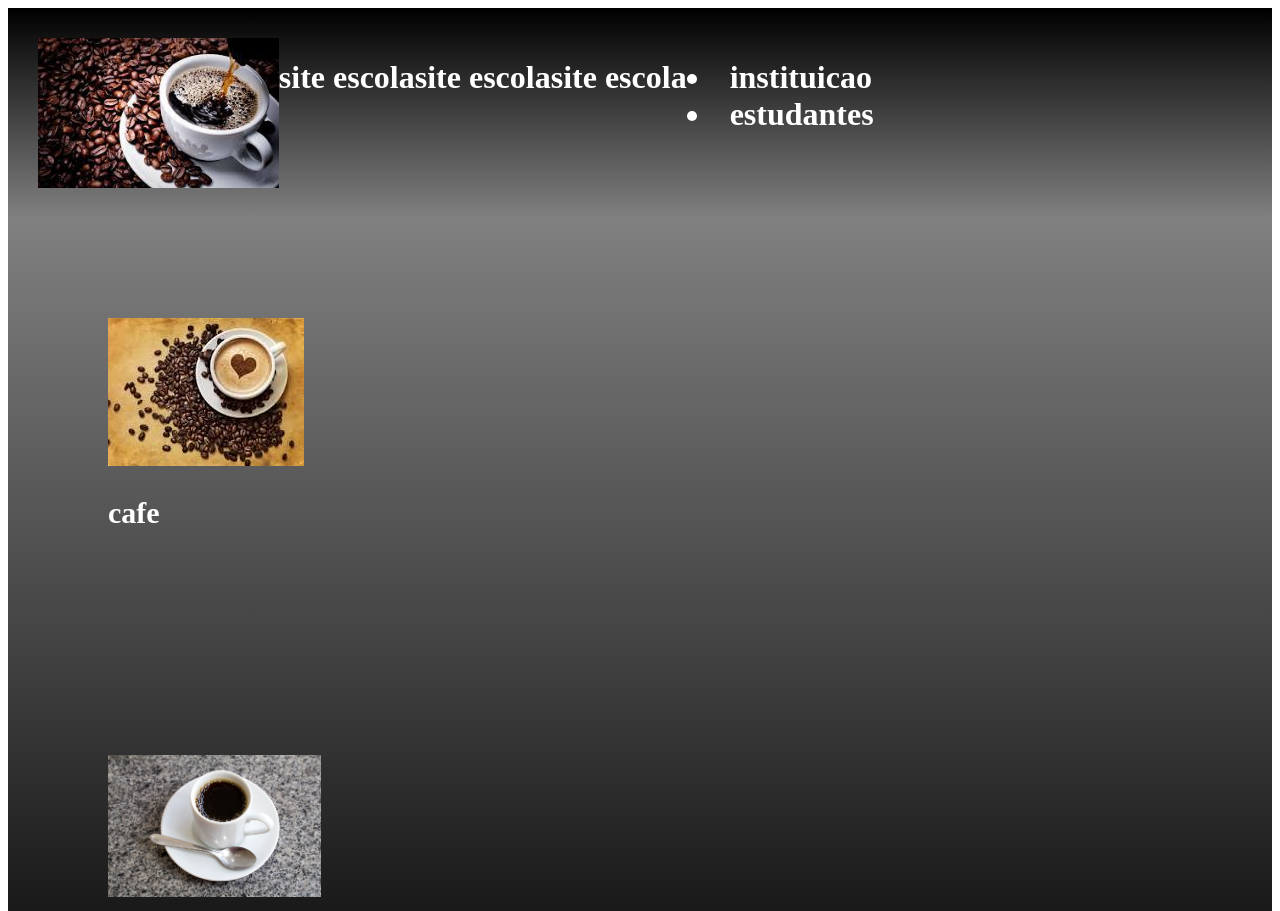
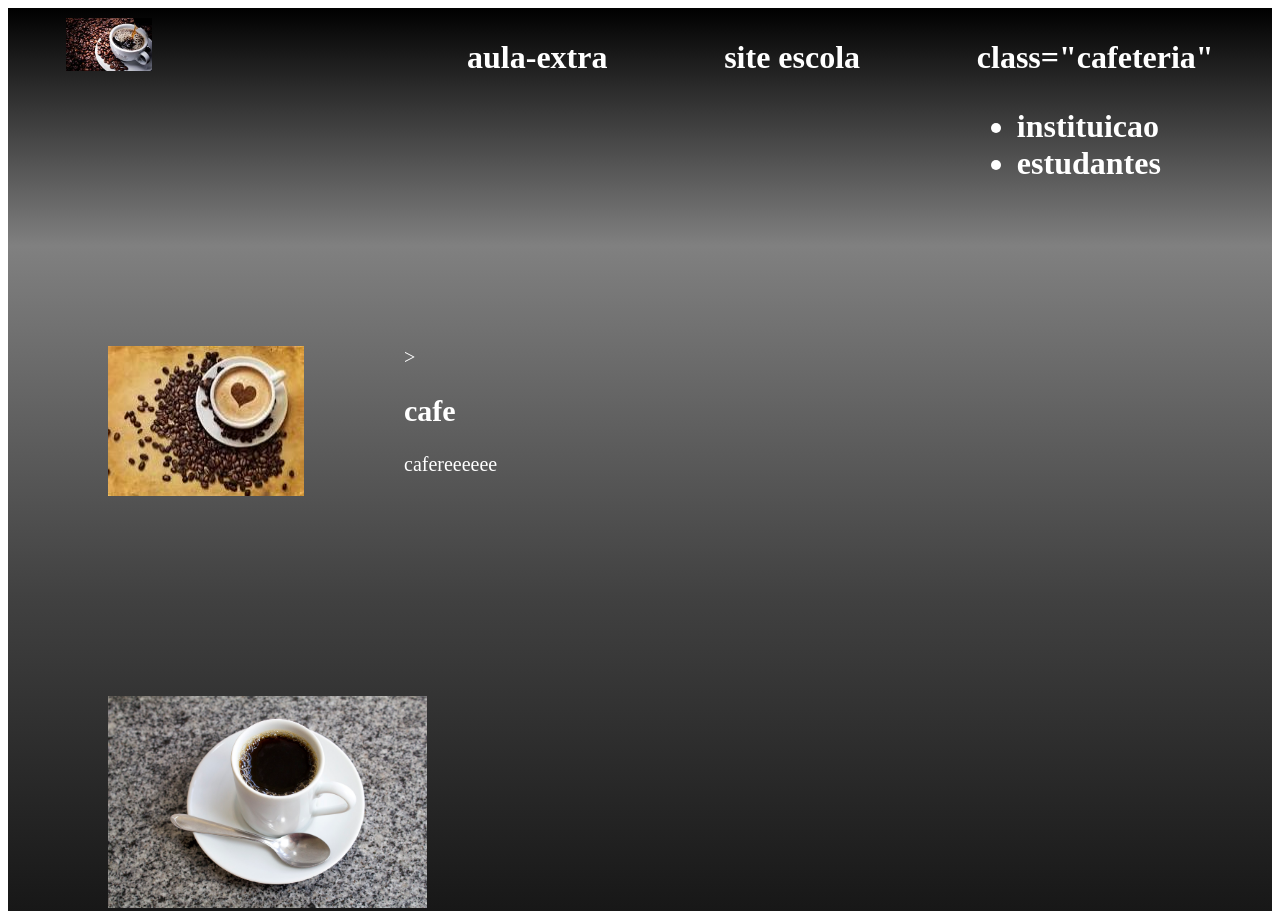
Before and after one commit to joao0415/site-escola, a plain HTML site: page index.html in a window 1280 px wide. Shown: the top 911 px of the page. Drawn offline with Linux system fonts and the light colour scheme.

Commit message:
save99
.

```diff
--- a/index.html
+++ b/index.html
@@ -4,27 +4,33 @@
 <head>
   <meta charset="UTF-8">
   <meta name="viewport" content="width=device-width, initial-scale=1.0">
-  <title>aula-progamacao</title>
+  <title>aula-extra</title>
   <link rel="stylesheet" href="style.css">
 </head>
 
 <body class="corpodosite">
   <header class="cabecalho">
-    <img class="cabecalho-imagem" src="imagem1.jpeg" alt="cafe-cabecalho">
-    <h1 class="cabecalho-titulo">site escola <h1 class="cabecalho-titulo">site escola</h1>
-      <h1 class="cabecalho-titulo">site escola <h1 class="cabecalho-titulo" <ul class="cabecalho-lista">
-          <li class="cabecalho-intem">instituicao</li>
-          <li class="cabecalho-intem">estudantes</li>
-          </ul>
+    <div>
+      <img class="cabecalho-imagem" src="imagem1.jpeg" alt="cafe-cabecalho">
+    </div>
+    <h1>aula-extra</h1>
+    <h1 class="cabecalho-titulo">site escola</h1>
+    <h1>class="cafeteria" <ul class="cabecalho-lista">
+        <li class="cabecalho-intem">instituicao</li>
+        <li class="cabecalho-intem">estudantes</li>
+      </ul>
   </header>
   <section>
     <section class="section1">
-      <img src="cafe.jpeg" alt="cafe">
+      <img class="imgcafe" src="cafe.jpeg" alt="cafe">
+      <div>>
       <h2>cafe</h2>
+      <p>cafereeeeee</p>
     </section>
     <section class="section2">
       <img class="cabecalho-imagem" src="cafefotomarcossantos026.jpg" alt="cafe">
       <h3>cafeteria</h3>
+
     </section>
 
     <Footer class="rodape">
--- a/style.css
+++ b/style.css
@@ -1,33 +1,40 @@
-.corpodosite{
+.corpodosite {
     color: white;
 }
 
 
 
 .cabecalho {
-    background-image: linear-gradient(black,gray);
+    background-image: linear-gradient(black, gray);
     color: #ffffff;
     display: flex;
-    padding: 30px;
+    padding: 10px 0;
+    justify-content: space-around;
+
 }
 
-.section1{
-background-image: linear-gradient(gray,rgb(65, 65, 65));
-padding: 100px;
-font-size: 20px;
+.section1 {
+    background-image: linear-gradient(gray, rgb(65, 65, 65));
+    padding: 100px;
+    font-size: 20px;
+    display: flex;
+    justify-content: left;
 }
 
-.section2{
-background-image: linear-gradient(rgb(65, 65, 65),black);
-padding: 100px;
-font-size: 20px;
+.section2 {
+    background-image: linear-gradient(rgb(65, 65, 65), black);
+    padding: 100px;
+    font-size: 20px;
 }
 
-.cabecalho-imagem{
-    width: 20%;
+.cabecalho-imagem {
+    width: 30%;
 }
 
-.rodape{
+.rodape {
     background-color: black;
     color: white;
 }
+.imgcafe{
+    padding-right: 100px;
+}
```
